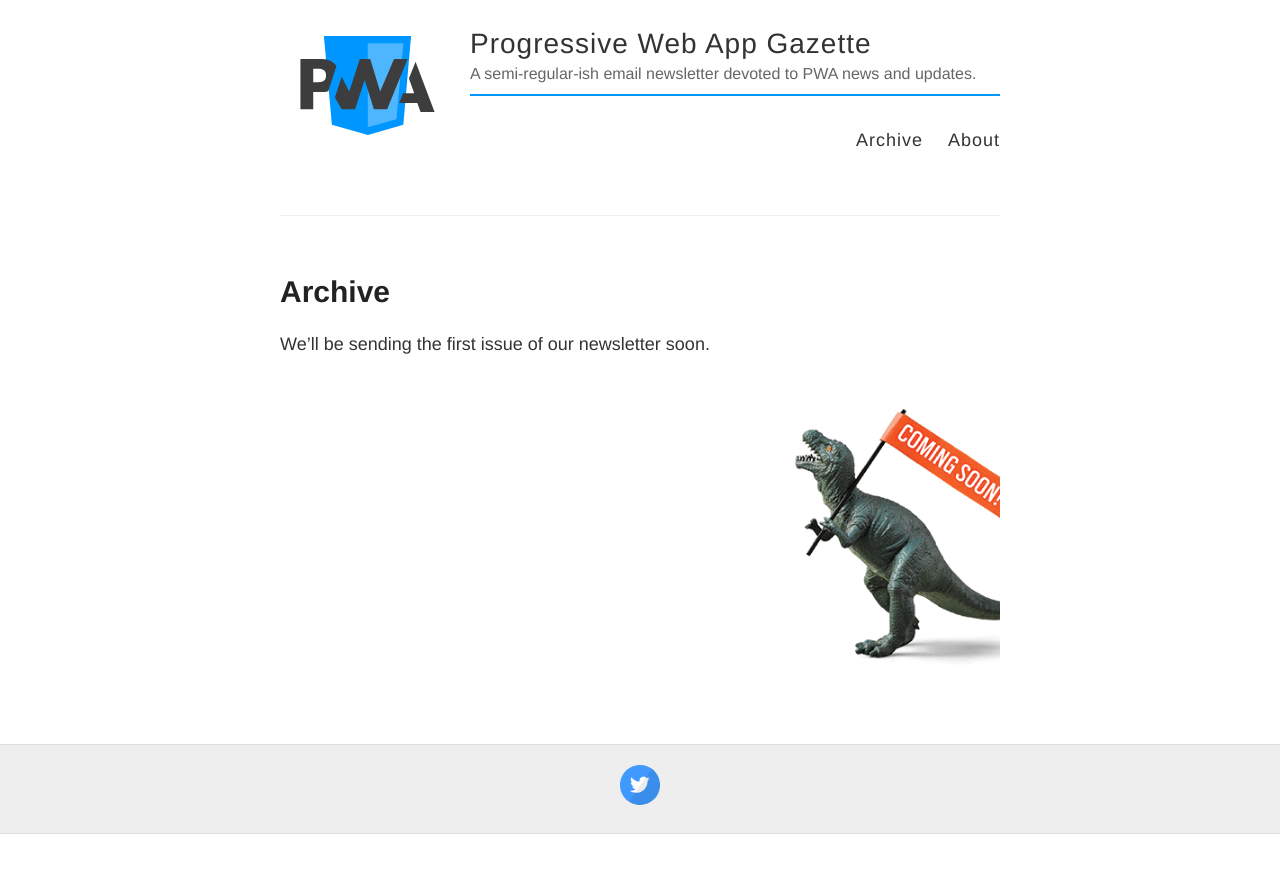
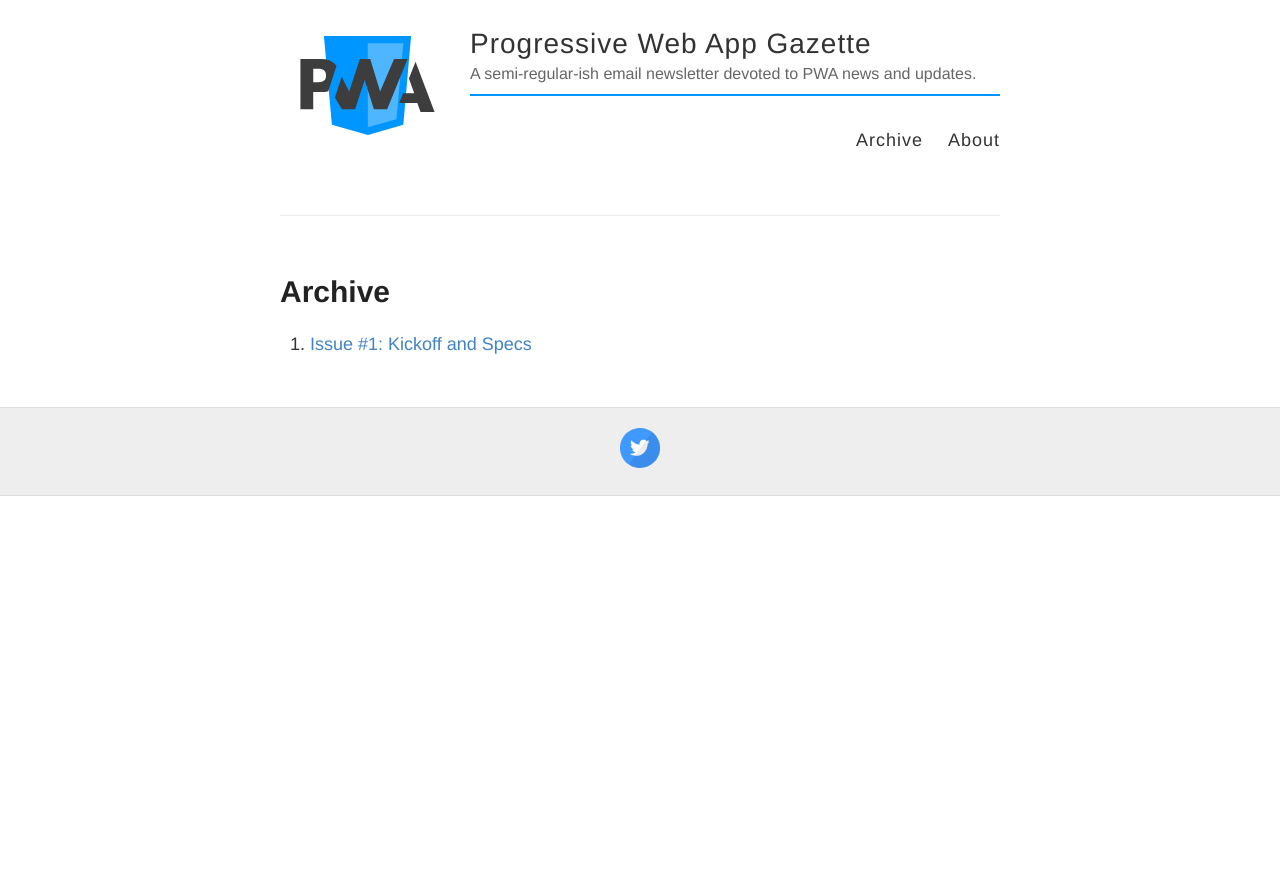
Before and after one commit to nikmd23/pwa-gazette, a Jekyll site: the page built from archive.md, in a window 1280 px wide. Shown: the top 873 px of the page. Built offline with Jekyll 4.4.1, drawn with Linux system fonts in a browser that asks for light colours.

Commit message:
Update archive.md

```diff
--- a/archive.md
+++ b/archive.md
@@ -4,6 +4,10 @@
 permalink: /archive/
 ---
 
-We'll be sending the first issue of our newsletter soon.
-
-<img src="/images/comingSoon.gif"/>
+<div class="posts">
+<ol>
+  {% for post in site.posts %}
+      <li><a href="{{ site.baseurl }}{{ post.url }}">{{ post.title }}</a></li>
+  {% endfor %}
+  </ol>
+</div>
```
